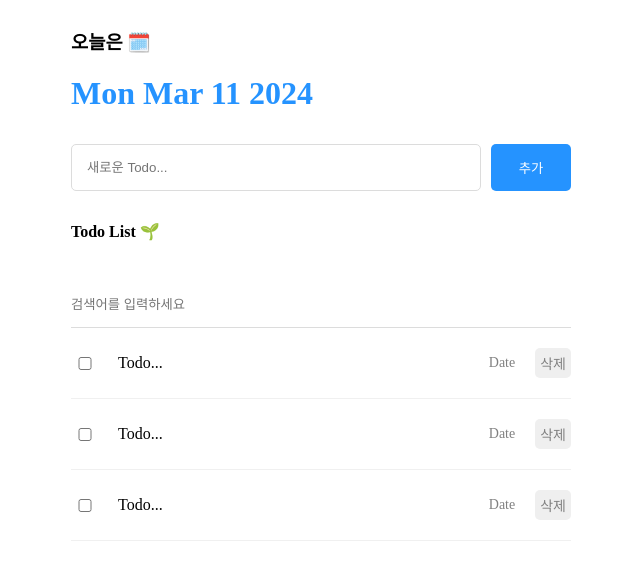
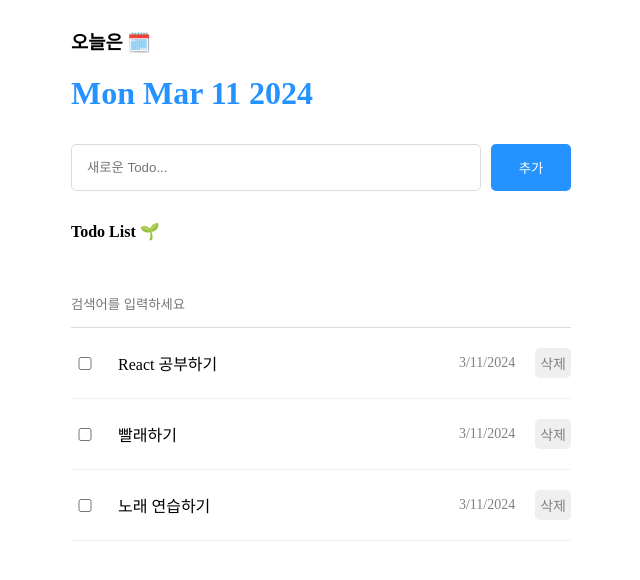
Before and after one commit to JoSungHyeon/React-V-Todolist, a React (Vite) app: page / in a window 1280 px wide. Shown: the top 580 px of the page, without its empty margins (319-959 px from the left). Built offline with nearby package versions, Linux system fonts and the light colour scheme.

Commit message:
todo data

```diff
--- a/src/App.jsx
+++ b/src/App.jsx
@@ -1,5 +1,5 @@
 import './App.css'
-import { useState } from 'react'
+import { useState, useRef } from 'react'
 import Header from './components/Header'
 import Editor from './components/Editor'
 import List from './components/List'
@@ -27,11 +27,23 @@ const mockData = [
 
 function App() {
   const [todos, setTodos] = useState(mockData);
+  const idRef = useRef(3)
+
+  const onCreate = (content) => {
+    const newTodo = {
+      id: idRef.current++,
+      isDone: false,
+      content: content,
+      date: new Date().getTime()
+    }
+
+    setTodos([newTodo, ...todos]);
+  }
   return (
     <div className='App'>
       <Header />
-      <Editor />
-      <List />
+      <Editor onCreate={onCreate} />
+      <List todos={todos} />
     </div>
   )
 }
--- a/src/components/Editor.jsx
+++ b/src/components/Editor.jsx
@@ -1,10 +1,39 @@
 import './Editor.css'
+import { useState, useRef } from 'react'
 
-const Editor = () => {
+const Editor = ({ onCreate }) => {
+    const [content, setContent] = useState("");
+    const contentRef = useRef();
+
+    const onChangeContent = (e) => {
+        setContent(e.target.value)
+    }
+
+    const onSubmit = () => {
+        if (content === "") {
+            contentRef.current.focus();
+            return;
+        }
+        onCreate(content);
+        setContent("");
+    }
+
+    const onKeyDown = (e) => {
+        if(e.keyCode === 13) {
+            onSubmit();
+        }
+    }
+
     return (
         <div className="Editor">
-            <input placeholder="새로운 Todo..." />
-            <button>추가</button>
+            <input
+                ref={contentRef}
+                value={content}
+                onKeyDown={onKeyDown}
+                onChange={onChangeContent}
+                placeholder="새로운 Todo..."
+            />
+            <button onClick={onSubmit}>추가</button>
         </div>
     )
 }
--- a/src/components/List.jsx
+++ b/src/components/List.jsx
@@ -1,15 +1,36 @@
 import './List.css'
 import TodoItem from './TodoItem';
+import { useState } from 'react';
 
-const List = () => {
+const List = ({ todos }) => {
+    const [search, setSearch] = useState("");
+
+    const onChangeSearch = (e) => {
+        setSearch(e.target.value);
+    };
+
+    const getFilteredData = () => {
+        if(search === "") {
+            return todos;
+        }
+        return todos.filter((todo)=>
+            todo.content.toLowerCase().includes(search.toLowerCase())
+        );
+    };
+
+    const filteredTodos = getFilteredData();
+
     return (
         <div className="List">
             <h4>Todo List 🌱</h4>
-            <input placeholder="검색어를 입력하세요" />
+            <input
+             value={search}
+             onChange={onChangeSearch}
+             placeholder="검색어를 입력하세요" />
             <div className='todos_wrapper'>
-                <TodoItem />
-                <TodoItem />
-                <TodoItem />
+            {filteredTodos.map((todo)=>{
+                return <TodoItem key={todo.id} {...todo} />
+            })}
             </div>
         </div>
     )
--- a/src/components/TodoItem.jsx
+++ b/src/components/TodoItem.jsx
@@ -1,14 +1,14 @@
 import './TodoItem.css'
 
-const TodoItem = () => {
+const TodoItem = ({id, isDone, content, date}) => {
     return (
         <div className="TodoItem">
-            <input type="checkbox" />
-            <div className='content'>Todo...</div>
-            <div className='date'>Date</div>
+            <input readOnly checked={isDone} type="checkbox" />
+            <div className='content'>{content}</div>
+            <div className='date'>{new Date(date).toLocaleDateString()}</div>
             <button>삭제</button>
         </div>
     )
-}
+};
 
 export default TodoItem;
```
Also changed, not shown: 1 other file (tests, documents, lock files or other folders).
